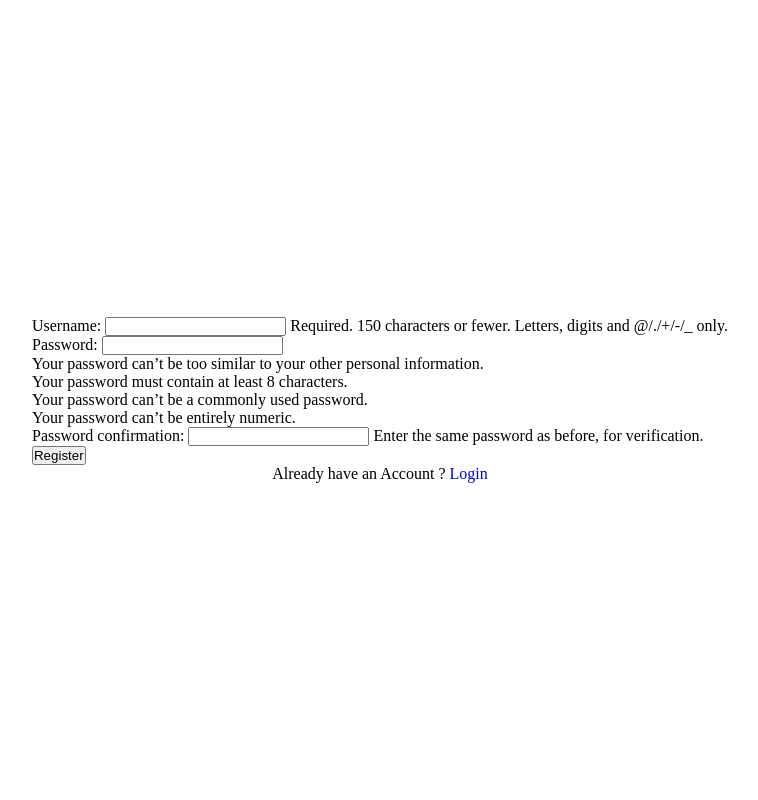
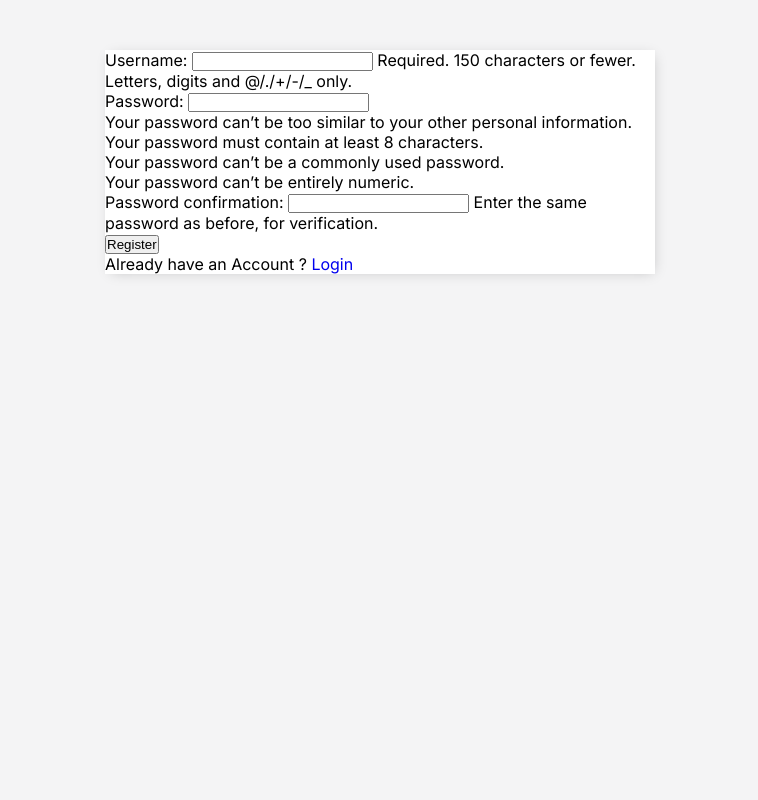
Before and after one commit to athikapriya/django-todo-app, a Django app: page /register/ in a window 1280 px wide. Shown: the whole page, without its empty margins (260-1018 px from the left). Run offline with Django 5.2, Linux system fonts and the light colour scheme.

Commit message:
stylize todo app

```diff
--- a/static/css/style.css
+++ b/static/css/style.css
@@ -13,17 +13,16 @@ html{
 
 body{
     background-color: #f4f4f5;
+    font-family: "Inter", sans-serif;
+    padding-top: 50px;
 }
 /* reset code and common code ends here */
 
 
 .container{
     margin: 0px auto;
-    width: 80%;
+    max-width: 550px;
     background-color: #fff;
-    display: flex;
-    justify-content: center;
-    align-items: center;
-    flex-direction: column;
-    height: 100vh;
+    -webkit-box-shadow: 2px 2px 13px -4px rgba(0, 0, 0, 0.21);
+    box-shadow: 2px 2px 13px -4px rgba(0, 0, 0, 0.21);
 }
```
